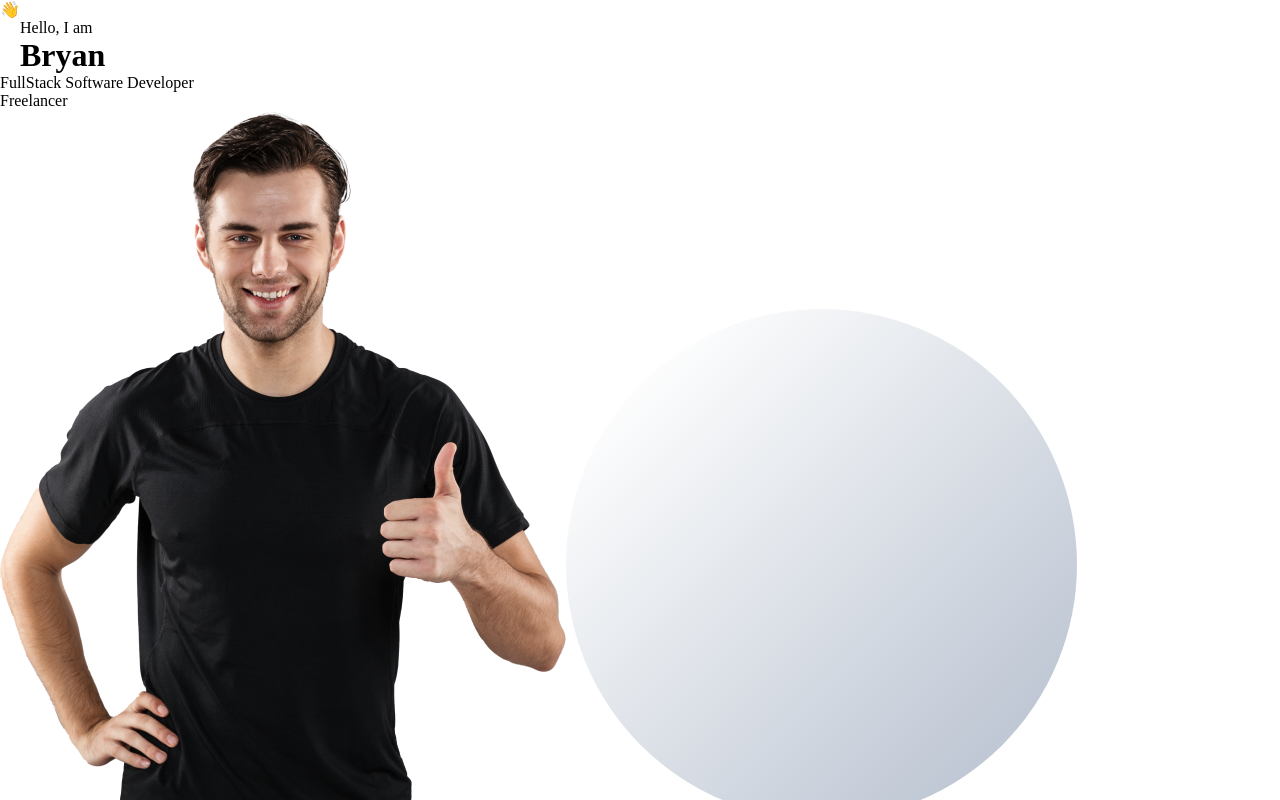
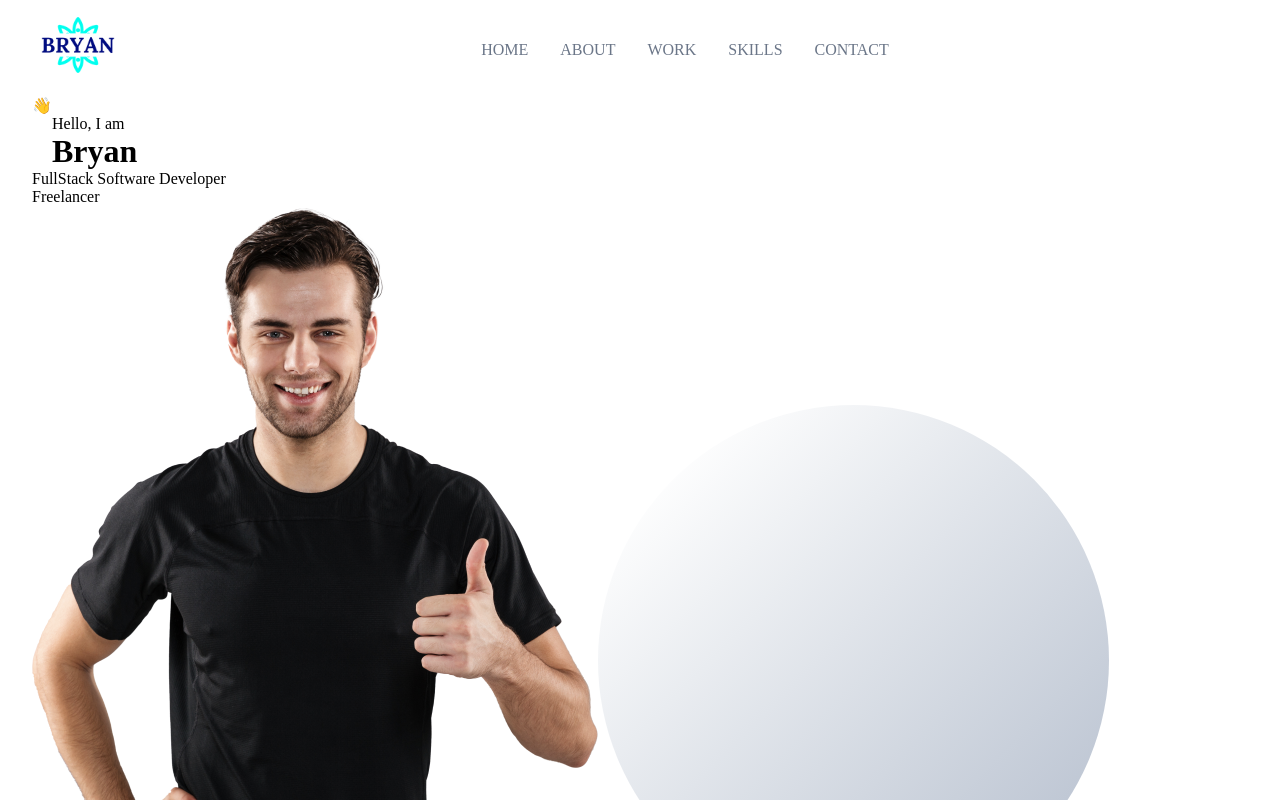
Before and after one commit to brosmar18/portfolio-frontend, a React (Create React App) app: page / in a window 1280 px wide. Shown: the top 800 px of the page. Built offline with nearby package versions, Linux system fonts and the light colour scheme.

Commit message:
logo updated

```diff
--- a/src/App.js
+++ b/src/App.js
@@ -6,7 +6,7 @@ import { Navbar } from './components';
 const App = () => {
     return (
         <div className="app">
-            {/* <Navbar /> */}
+            <Navbar />
             <Header />
             <About />
             <Work />
--- a/src/components/Navbar/Navbar.scss
+++ b/src/components/Navbar/Navbar.scss
@@ -22,11 +22,11 @@
 
     img {
       width: 90px;
-      height: 20px;
+      height: 47;
 
       @media screen and (min-width: 2000px) {
         width: 180px;
-        height: 40px;
+        height: 57px;
       }
     }
   }
--- a/src/container/Header/Header.scss
+++ b/src/container/Header/Header.scss
@@ -13,3 +13,11 @@
         }
     }
 }
+
+.app__header {
+    flex: 1;
+    width: 100%;
+    height: 100%;
+    flex-direction: row;
+    padding: 6rem 2rem 0;
+}
```
Also changed, not shown: src/assets/logo.png, src/assets/logo.svg.
